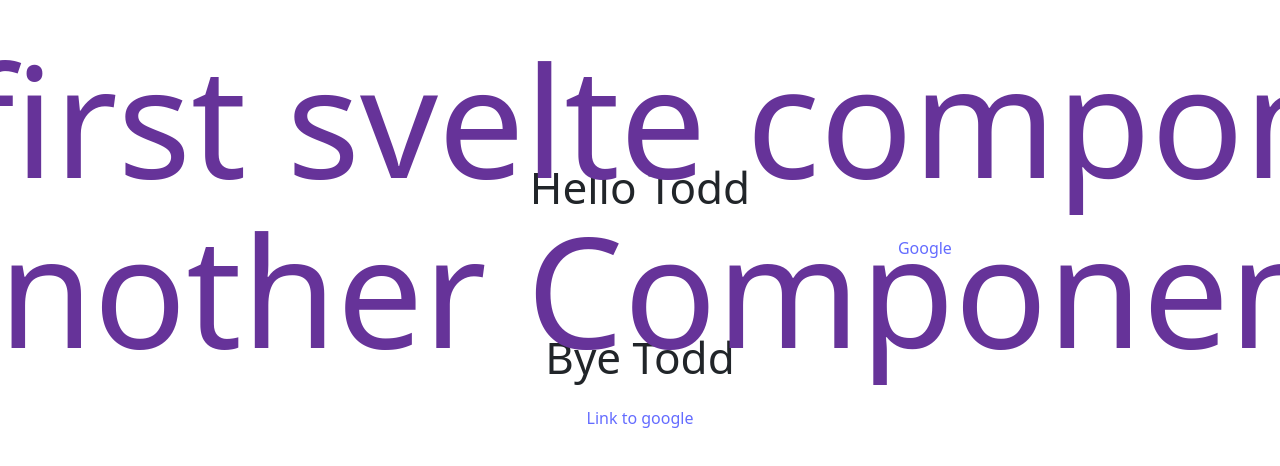
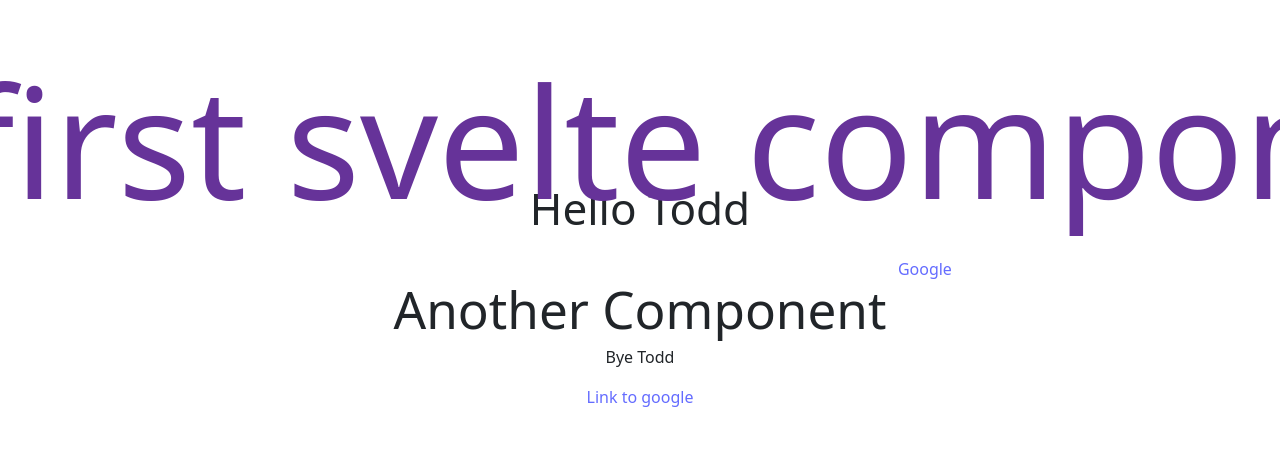
Before and after one commit to Todd-Sutherland/svelte-crash-course, a Svelte app in the folder svelte-crash-course/: page / in a window 1280 px wide. Shown: the part 140-606 px from the top of the page. Built offline with nearby package versions, Linux system fonts and the light colour scheme.

Commit message:
style scoped to App component only (removed global scope)

```diff
--- a/svelte-crash-course/src/App.svelte
+++ b/svelte-crash-course/src/App.svelte
@@ -11,19 +11,19 @@
 <!-- Only the elements within App.svelte will be affected by these style attributes -->
 <!-- When you add styles to elements, svelte will automatically add a special svelte class to those elements -->
 <style>
-    :global(h1) {
+    h1 {
         color: rebeccapurple;
         animation: zoom 5s infinite;
     }
 
-    :global(p) {
+    p {
         font-size: 44px;
     }
 
     .links {
         text-align: right;
     }
-    @keyframes -global-zoom {
+    @keyframes zoom {
         0%, 100% {transform: scale(3)}
         50% {transform: scale(0.5);}
     }
```
